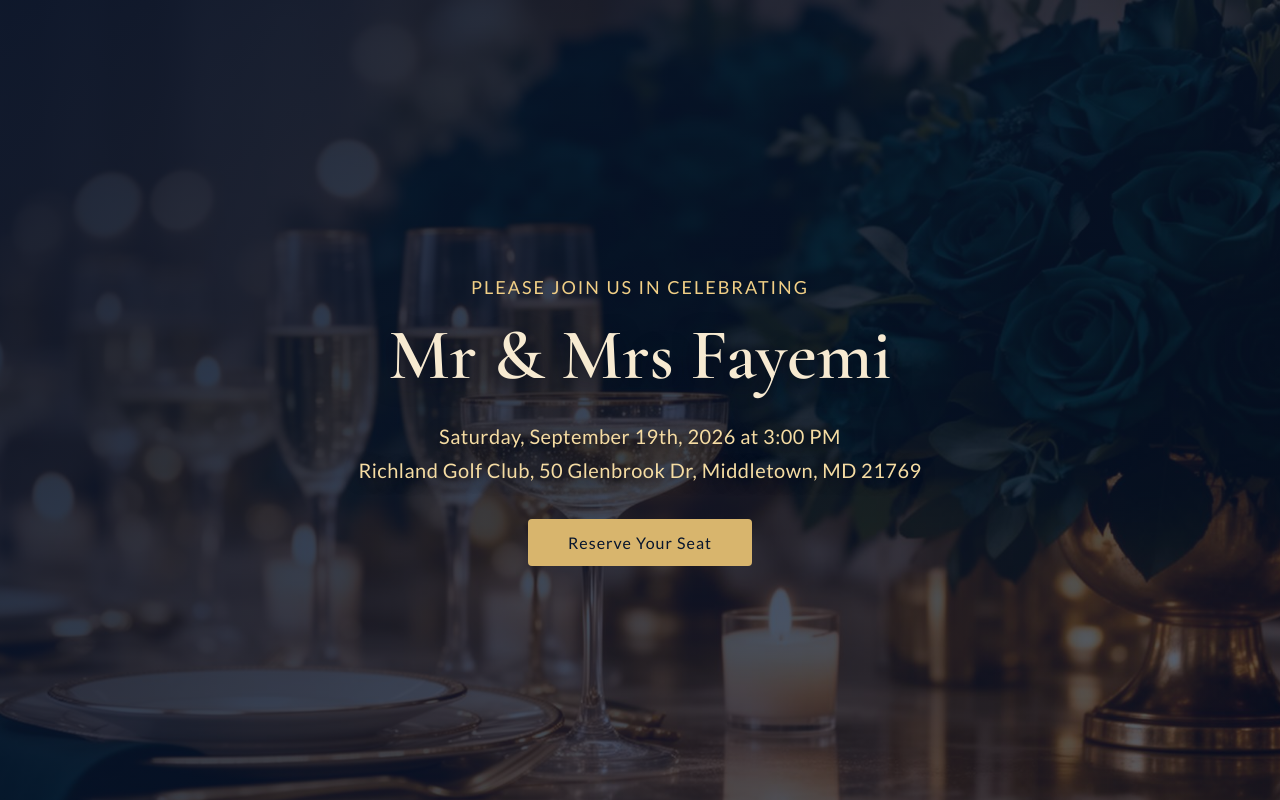
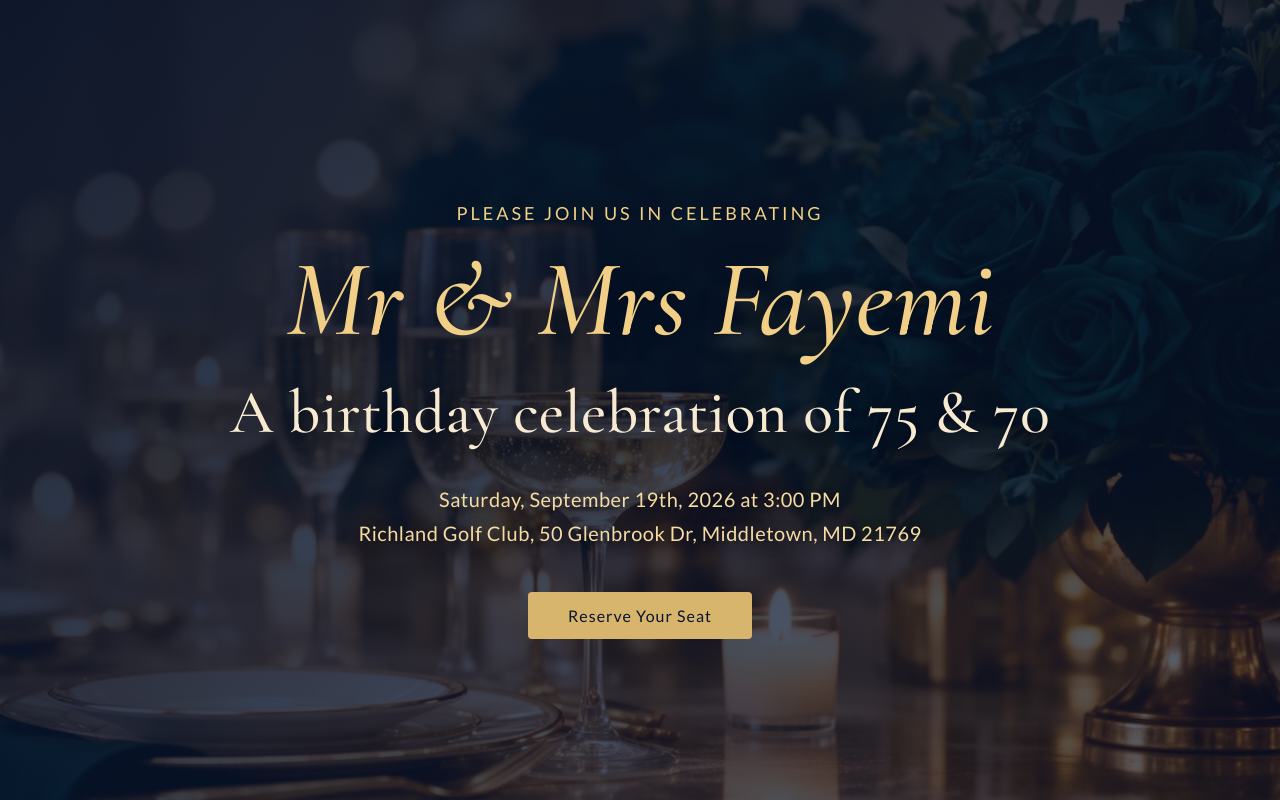
Before and after one commit to SEIfeoluwa/birthday-rsvps, a React (Vite) app: page / in a window 1280 px wide. Shown: the top 800 px of the page. Built offline with nearby package versions, Linux system fonts and the light colour scheme; no server answers.

Commit message:
Title Page edits

```diff
--- a/src/App.css
+++ b/src/App.css
@@ -44,38 +44,56 @@
   .hero-content {
     position: relative;
     z-index: 1;
-    max-width: 820px;
+    width: min(100%, 1180px);
+    margin: 0 auto;
+    text-align: center;
   }
 
   .hero-eyebrow {
     color: var(--event-gold-bright);
     font-size: 18px;
     font-weight: 700;
-    letter-spacing: 2px;
-    margin: 0 0 12px;
+    letter-spacing: 3px;
+    margin: 0 0 22px;
     text-transform: uppercase;
   }
 
+  .hero-ages {
+    color: var(--event-champagne);
+    font-family: var(--heading);
+    font-size: clamp(32px, 4.8vw, 70px);
+    font-weight: 500;
+    line-height: 1.08;
+    margin: 28px auto 0;
+    text-align: center;
+    white-space: nowrap;
+    text-shadow: 0 8px 28px rgba(2, 9, 24, 0.72);
+  }
+
   h1 {
-    font-size: 72px;
+    font-family: var(--heading);
+    font-size: clamp(58px, 8.5vw, 118px);
+    font-style: italic;
+    font-weight: 500;
+    line-height: 0.95;
     margin: 0;
-    color: var(--event-champagne);
+    color: var(--event-gold-bright);
+    text-align: center;
+    white-space: nowrap;
     text-shadow: 0 5px 22px rgba(2, 9, 24, 0.65);
-    @media (max-width: 768px) {
-      font-size: 48px;
-    }
   }
 
   .hero-details {
     font-size: 20px;
     color: #f5dca3;
     line-height: 1.7;
-    margin: 20px auto 32px;
+    margin: 36px auto 42px;
     max-width: 720px;
     text-shadow: 0 3px 14px rgba(2, 9, 24, 0.7);
 
     @media (max-width: 768px) {
       font-size: 17px;
+      margin: 28px auto 34px;
     }
   }
 
--- a/src/components/home/AboutSection.tsx
+++ b/src/components/home/AboutSection.tsx
@@ -31,7 +31,7 @@ export default function About() {
             </div>
           </dl>
         </div>
-        <img src={aboutImage} alt="Mr and Mrs Fayemi" />
+        <img src={aboutImage} alt="Paul and Abosede" />
       </div>
     </section>
   )
--- a/src/components/home/GallerySection.tsx
+++ b/src/components/home/GallerySection.tsx
@@ -5,11 +5,11 @@ import galleryImageFour from '../../assets/WhatsApp Image 2026-05-25 at 17.13.10
 import galleryImageFive from '../../assets/WhatsApp Image 2026-05-25 at 17.13.11.jpeg'
 
 const galleryImages = [
-  { src: galleryImageOne, alt: 'Mr and Mrs Fayemi celebration photo 1' },
-  { src: galleryImageTwo, alt: 'Mr and Mrs Fayemi celebration photo 2' },
-  { src: galleryImageThree, alt: 'Mr and Mrs Fayemi celebration photo 3' },
-  { src: galleryImageFour, alt: 'Mr and Mrs Fayemi celebration photo 4' },
-  { src: galleryImageFive, alt: 'Mr and Mrs Fayemi celebration photo 5' },
+  { src: galleryImageOne, alt: 'Paul and Abosede celebration photo 1' },
+  { src: galleryImageTwo, alt: 'Paul and Abosede celebration photo 2' },
+  { src: galleryImageThree, alt: 'Paul and Abosede celebration photo 3' },
+  { src: galleryImageFour, alt: 'Paul and Abosede celebration photo 4' },
+  { src: galleryImageFive, alt: 'Paul and Abosede celebration photo 5' },
 ]
 
 export default function Gallery() {
--- a/src/components/home/HeroSection.tsx
+++ b/src/components/home/HeroSection.tsx
@@ -9,7 +9,8 @@ export default function Hero({ onRsvpClick }: HeroProps) {
     <section className="hero" style={{ backgroundImage: `url(${heroImg})` }}>
       <div className="hero-content">
         <p className="hero-eyebrow">Please join us in celebrating</p>
-        <h1>Mr & Mrs Fayemi</h1>
+        <h1>Mr &amp; Mrs Fayemi</h1>
+        <p className="hero-ages">A birthday celebration of 75 &amp; 70</p>
         <p className="hero-details">
           Saturday, September 19th, 2026 at 3:00 PM<br />
           Richland Golf Club, 50 Glenbrook Dr, Middletown, MD 21769
--- a/src/index.css
+++ b/src/index.css
@@ -1,4 +1,4 @@
-@import url('https://fonts.googleapis.com/css2?family=Cormorant+Garamond:wght@500;600;700&family=Lato:wght@300;400;500&display=swap');
+@import url('https://fonts.googleapis.com/css2?family=Cormorant+Garamond:ital,wght@0,500;0,600;0,700;1,500;1,600;1,700&family=Lato:wght@300;400;500&display=swap');
 
 :root {
   --text: #07152d;
```
